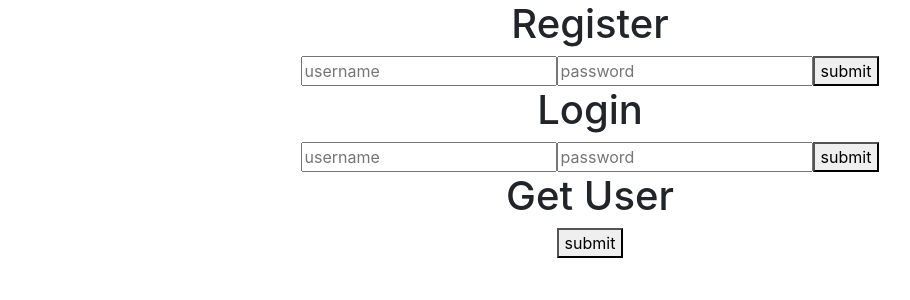
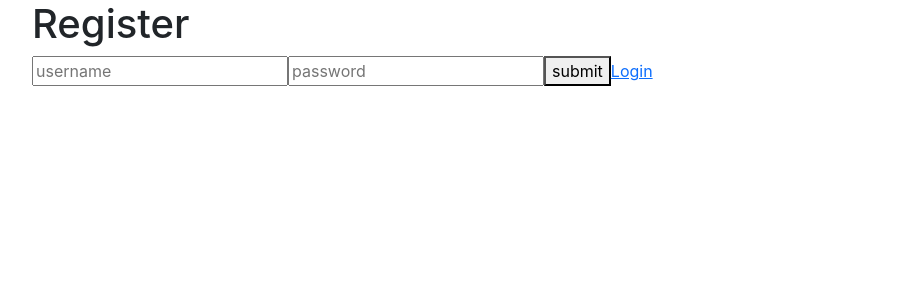
Before and after one commit to sawi4644/PoweRx, a React (Create React App) app in the folder client/: page / in a window 1280 px wide. Shown: the top 300 px of the page, without its empty margins (50-960 px from the left). Built offline with nearby package versions, Linux system fonts and the light colour scheme.

Commit message:
Created a Login and Register page, and used react router DOM so the user can navigate between the login and register page.

```diff
--- a/client/src/App.js
+++ b/client/src/App.js
@@ -1,17 +1,37 @@
 import './App.css';
 import React from 'react'
-import LoginPage from './pages/Login/LoginPage'
-// import Register from './components/Register/register'
-// import Login from './components/Login/login'
-// import GetUser from './components/GetUser/getUser'
+import {
+  BrowserRouter as Router,
+  Switch,
+  Route,
+} from "react-router-dom";
+
+import Register from './pages/Register/register'
+import Login from './pages/Login/login'
+
 
 
 function App() {
 
   return (
-    <div className='App'>
-      <LoginPage />
-    </div>
+    <Router>
+      <div>
+        <Switch>
+          <Route path="/register">
+            <Register/>
+          </Route>
+          <Route path="/login">
+            <Login/>
+          </Route>
+          <Route path="/">
+            <Register/>
+          </Route>
+        </Switch>
+      </div>
+    </Router>
+    // <div className='App'>
+    //   <LoginPage />
+    // </div>
   );
 }
 
--- a/client/src/components/Wrapper/wrapper.js
+++ b/client/src/components/Wrapper/wrapper.js
@@ -1,7 +1,7 @@
 import React from 'react'
 
-const Wrapper = () => {
-  return <div className="container"></div>
+const Wrapper = (props) => {
+  return <div className="container">{props.children}</div>
 }
 
 export default Wrapper
--- a/client/src/pages/Login/LoginPage.js
+++ /dev/null
@@ -1,16 +0,0 @@
-import React from 'react'
-import Register from '../../components/Register/register'
-import Login from '../../components/Login/login'
-import GetUser from '../../components/GetUser/getUser'
-
-const LoginPage = () => {
-  return(
-    <div>
-      <Register />
-      <Login />
-      <GetUser />
-    </div>
-  )
-}
-
-export default LoginPage
--- a/client/src/components/Login/Login.js
+++ b/client/src/pages/Login/login.js
@@ -1,5 +1,11 @@
 import React, { useState } from 'react'
 import axios from 'axios';
+import {
+  Link,
+  useLocation
+} from "react-router-dom";
+
+import Wrapper from '../../components/Wrapper/wrapper'
 
 const Login = () => {
 
@@ -20,12 +26,15 @@ const Login = () => {
   };
 
 	return (
+    <Wrapper>
       <div>
         <h1>Login</h1>
         <input placeholder='username' onChange={e => setLoginUsername(e.target.value)}/>
         <input placeholder='password' onChange={e => setLoginPassword(e.target.value)}/>
         <button onClick={login}>submit</button>
+        <Link to="/register">register</Link>
       </div>
+    </Wrapper>
 	)
 
 }
--- a/client/src/components/Register/register.js
+++ b/client/src/pages/Register/register.js
@@ -1,5 +1,11 @@
 import React, { useState } from 'react'
 import axios from 'axios';
+import {
+  Link,
+  useLocation
+} from "react-router-dom";
+
+import Wrapper from '../../components/Wrapper/wrapper'
 
 const Register = () => {
 
@@ -20,12 +26,15 @@ const Register = () => {
   };
 
   return (
+    <Wrapper>
       <div>
         <h1>Register</h1>
         <input placeholder='username' onChange={e => setRegisterUsername(e.target.value)}/>
         <input placeholder='password' onChange={e => setRegisterPassword(e.target.value)}/>
         <button onClick={register}>submit</button>
+        <Link to="/login">Login</Link>
       </div>
+    </Wrapper>
   )
 
 }
```
Lines whose indentation alone changed are shown as unchanged.
